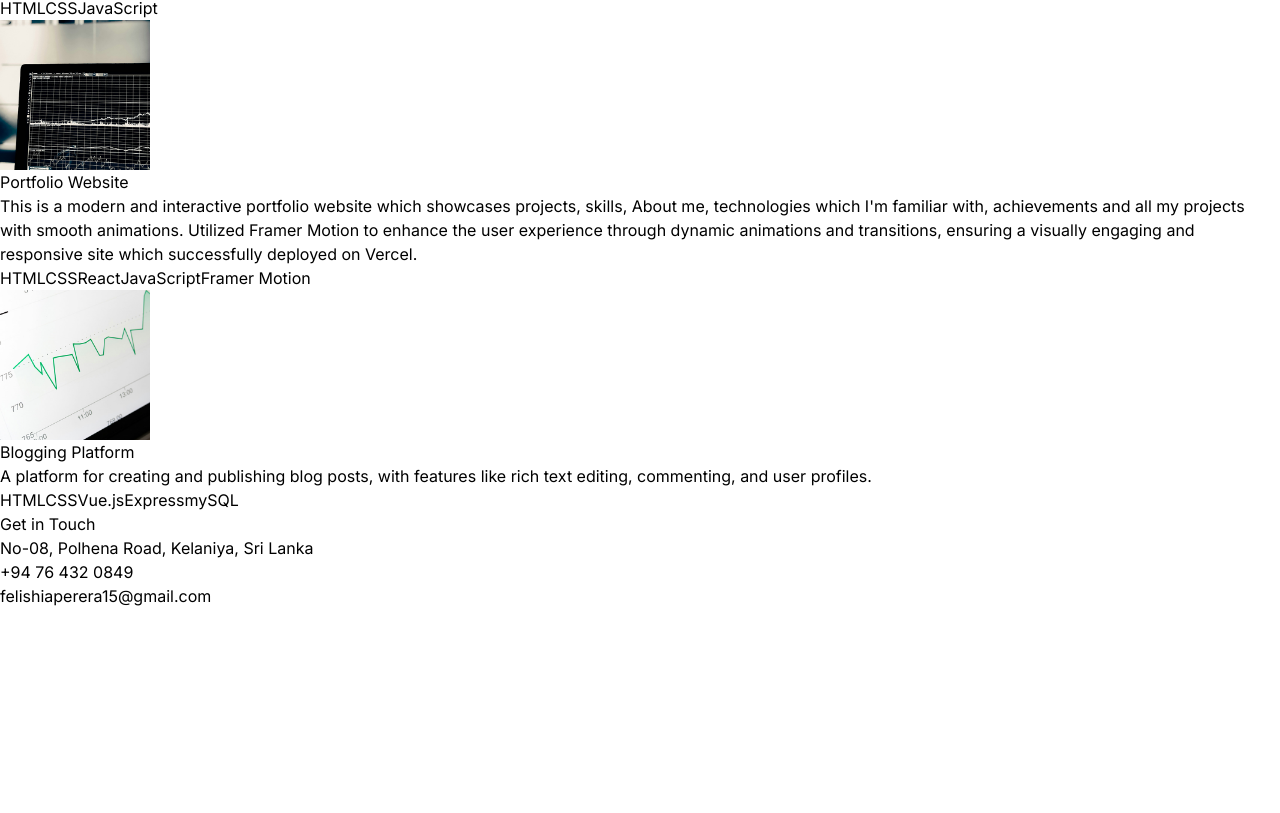
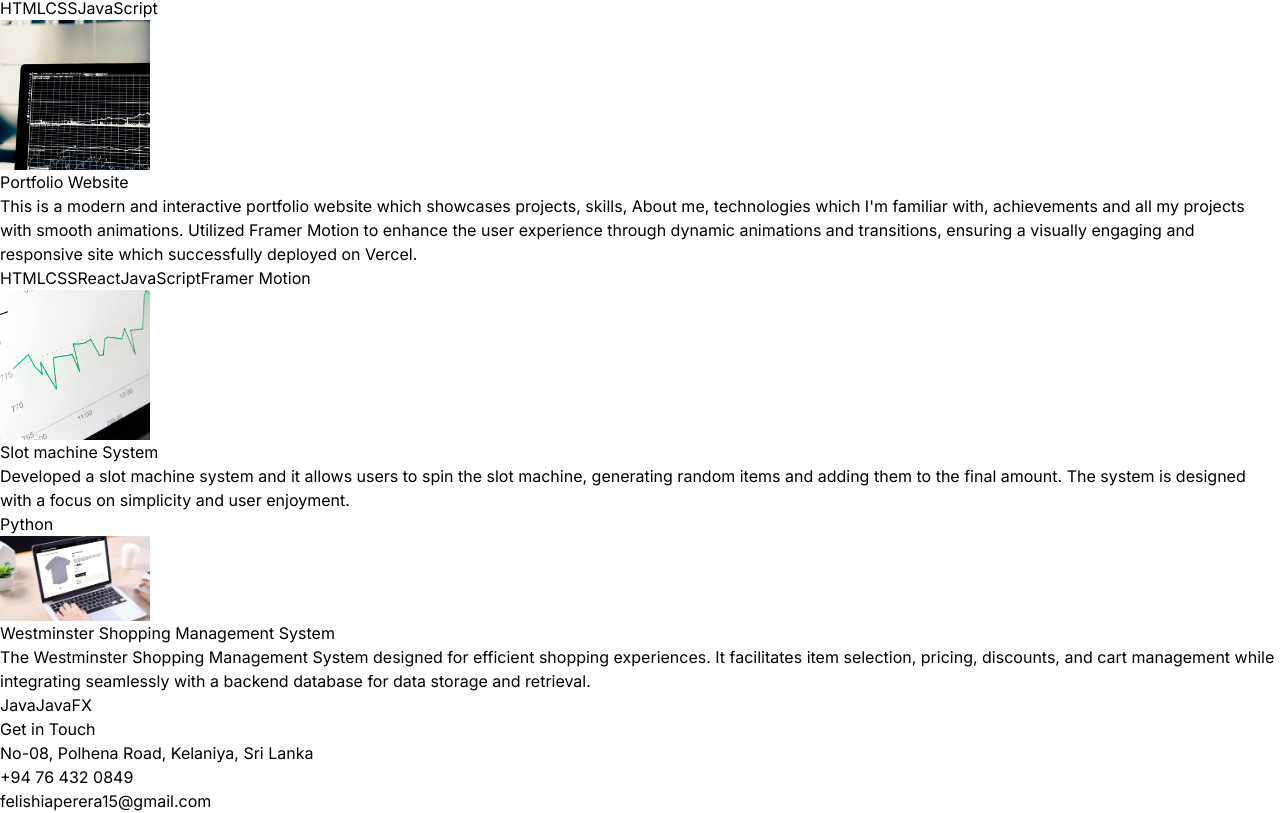
Before and after one commit to Filishiaperera/my-react-portfolio-, a React (Vite) app: page / in a window 1280 px wide. Shown: the part 5283-6096 px from the top of the page. Before the commit the page ends 5891 px from the top, so only its background shows below. Built offline with nearby package versions, Linux system fonts and the light colour scheme.

Commit message:
added project 5 information

```diff
--- a/src/constants/index.js
+++ b/src/constants/index.js
@@ -2,6 +2,7 @@ import project1 from "../assets/projects/project-1.jpg";
 import project2 from "../assets/projects/project-2.jpg";
 import project3 from "../assets/projects/project-3.jpg";
 import project4 from "../assets/projects/project-4.jpg";
+import project5 from "../assets/projects/project-5.jpg";
 
 export const HERO_CONTENT = `I am a dedicated Software Engineering undergraduate with a strong foundation in both front-end and back-end development. I have a growing interest in Machine Learning. My goal is to leverage my knowledge and skills to develop innovative solutions that enhance user experiences and contribute to successful project outcomes.`;
 export const ABOUT_TEXT = `My technical expertise spans a variety of technologies, including JavaScript, CSS, React, and Framer Motion for front-end development, as well as Java, Python, SQL, and Git for back-end and data management. My journey in software development began with a deep curiosity for understanding how digital systems operate, and it has grown into a career path where I continuously seek to learn and adapt to new challenges. I thrive in collaborative environments and excel at solving complex problems to deliver high-quality solutions. I am also skilled in using Figma for design and  I enjoy exploring new technologies and am driven by a commitment to continuous learning and professional growth.`;
@@ -70,13 +71,21 @@ export const PROJECTS = [
     technologies: ["HTML", "CSS", "React", "JavaScript","Framer Motion"],
   },
   {
-    title: "Blogging Platform",
+    title: "Slot machine System",
     image: project4,
     description:
-      "A platform for creating and publishing blog posts, with features like rich text editing, commenting, and user profiles.",
-    technologies: ["HTML", "CSS", "Vue.js", "Express", "mySQL"],
+      "Developed a slot machine system and it allows users to spin the slot machine, generating random items and adding them to the final amount. The system is designed with a focus on simplicity and user enjoyment.",
+    technologies: ["Python"],
+  },
+  {
+    title: "Westminster Shopping Management System",
+    image: project5,
+    description:
+      "The Westminster Shopping Management System designed for efficient shopping experiences. It facilitates item selection, pricing, discounts, and cart management while integrating seamlessly with a backend database for data storage and retrieval.",
+    technologies: ["Java", "JavaFX"],
   },
 ];
+
 
 export const CONTACT = {
   address: "No-08, Polhena Road, Kelaniya, Sri Lanka",
```
